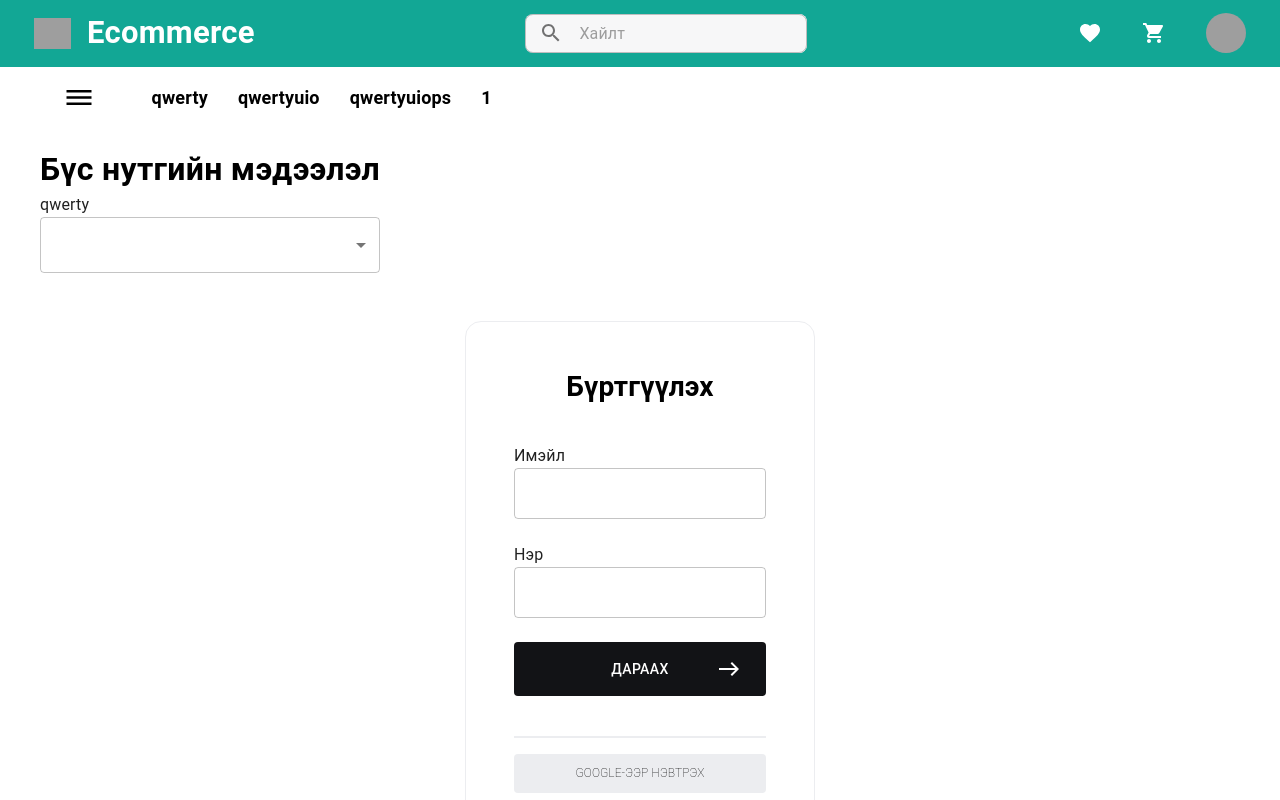
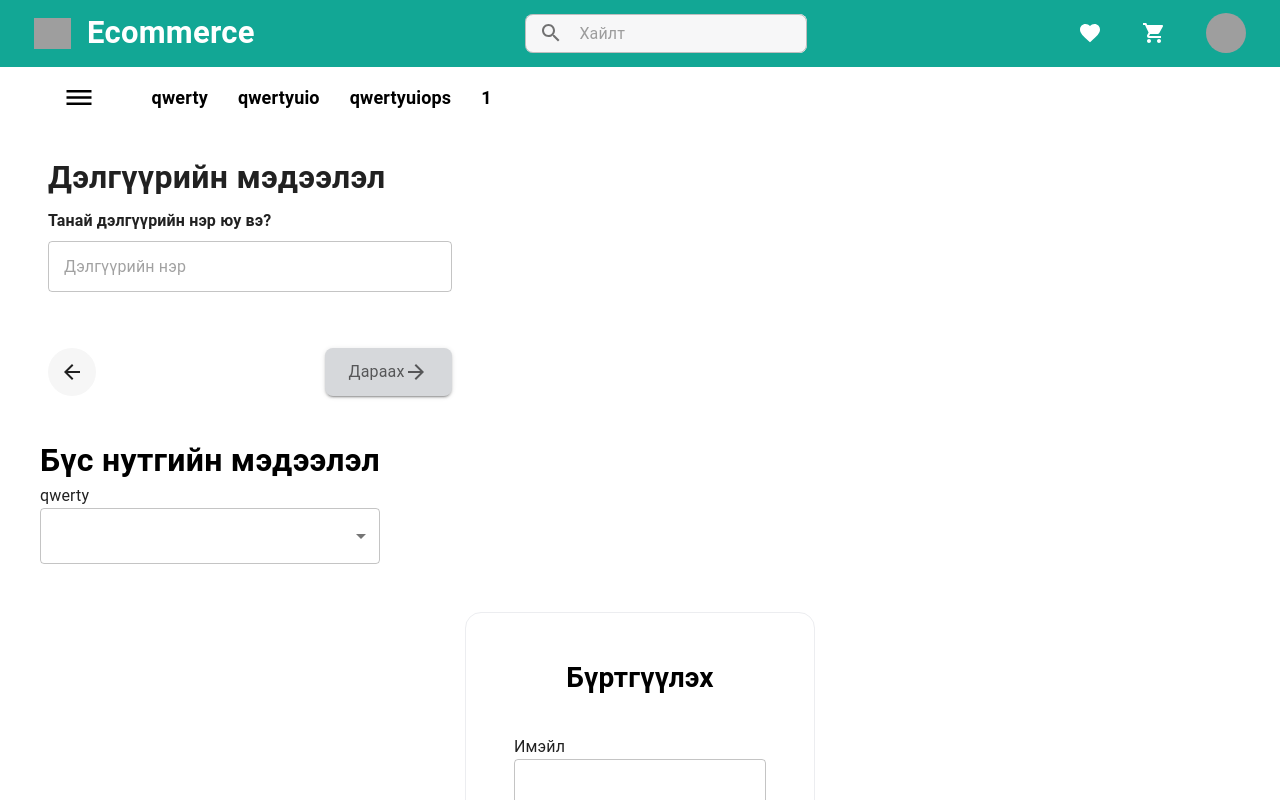
Before and after one commit to Zorurunn/EcommerceZoloo, a Next.js app in the folder frontend/: page / in a window 1280 px wide. Shown: the top 800 px of the page. Built offline with nearby package versions, Linux system fonts and the light colour scheme; grey boxes are pictures that could not be loaded.

Commit message:
CardFormStep1-req2

```diff
--- a/frontend/src/app/page.tsx
+++ b/frontend/src/app/page.tsx
@@ -13,6 +13,7 @@ export default function Home() {
       <Navbar />
       <Container maxWidth="xl">
         <CategoryBar />
+        <CardFormStep1/>
         <CardFormStep2 />
         <SignupForm />
       </Container>
--- a/frontend/src/components/CardFormStep1.tsx
+++ b/frontend/src/components/CardFormStep1.tsx
@@ -3,6 +3,7 @@
 import { Button, Stack, TextField, Typography } from "@mui/material";
 import ArrowBackIcon from '@mui/icons-material/ArrowBack';
 import ArrowForwardIcon from '@mui/icons-material/ArrowForward';
+import { CustomInput } from ".";
 
 export function CardFormStep1() {
     return (
@@ -36,16 +37,15 @@ export function CardFormStep1() {
                     >
                         Танай дэлгүүрийн нэр юу вэ?
                     </Typography>
-                    <TextField
 
-                        placeholder="Дэлгүүрийн нэр"
-                        sx={{
-                            backgroundColor: "#F7F7F8",
-                            borderColor: "#D6D8DB",
-                            fontWeight: "400",
-                            lineHeight: "24px"
-                        }}
-                    />
+                    <CustomInput
+                    placeHolder="Дэлгүүрийн нэр"
+                    type = "text"
+                    sx ={{
+                        fontSize: "16px", fontWeight: "400"
+                    }}
+                     />
+
                 </Stack>
                 <Stack direction="row"
                     sx={{
```
